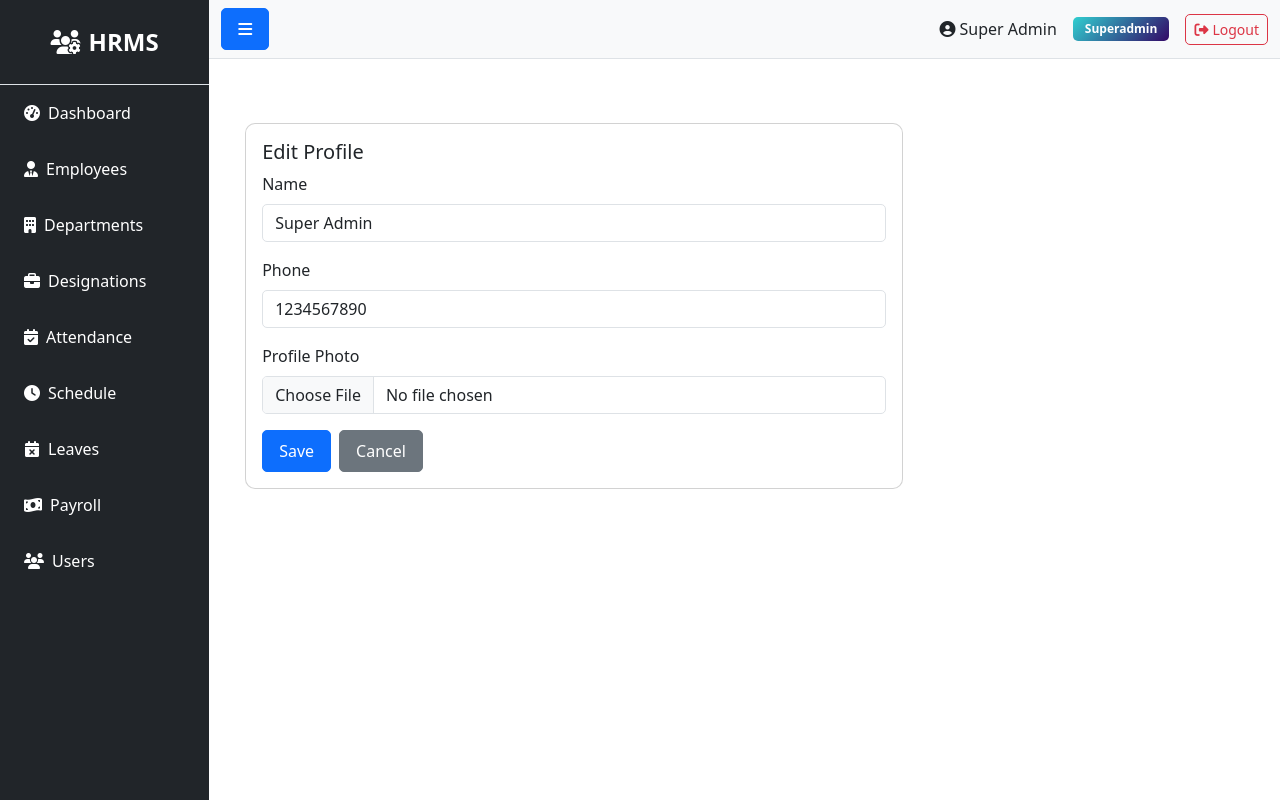
After one commit to vikasprajapat2/HRMS, a Flask app: page /user/profile/edit in a window 1280 px wide. The commit adds this page. Run offline with Flask 3, Linux system fonts and the light colour scheme; a user stored in the database is signed in.

Commit message:
Employee profile (view/edit/photo/change password) + cancel pending leave from dashboard

```diff
--- a/routes/user.py
+++ b/routes/user.py
@@ -7,6 +7,9 @@ import json
 from functools import wraps
 from database import db
 from datetime import datetime
+import os
+from werkzeug.utils import secure_filename
+from flask import current_app
 
 bp = Blueprint('user', __name__, url_prefix='/user')
 bcrypt = Bcrypt()
@@ -230,3 +233,101 @@ def apply_leave():
 
     # GET -> redirect back to dashboard (form is embedded there)
     return redirect(url_for('user.dashboard'))
+
+
+@bp.route('/profile')
+@login_required
+def profile():
+    user = current_user
+    try:
+        employee = Employee.query.filter_by(email=user.email).first()
+    except Exception:
+        employee = None
+    return render_template('admin/user/profile.html', user=user, employee=employee)
+
+
+@bp.route('/profile/edit', methods=['GET', 'POST'])
+@login_required
+def edit_profile():
+    user = current_user
+    try:
+        employee = Employee.query.filter_by(email=user.email).first()
+    except Exception:
+        employee = None
+
+    if request.method == 'POST':
+        user.name = request.form.get('name') or user.name
+        user.phone = request.form.get('phone') or user.phone
+
+        # Update employee details if present
+        if employee:
+            employee.firstname = request.form.get('firstname') or employee.firstname
+            employee.lastname = request.form.get('lastname') or employee.lastname
+            employee.phone = request.form.get('phone') or employee.phone
+
+        # Handle image upload
+        file = request.files.get('image')
+        if file and file.filename:
+            filename = secure_filename(file.filename)
+            upload_folder = os.path.join(current_app.root_path, current_app.config.get('UPLOAD_FOLDER', 'static/uploads'), 'employees')
+            os.makedirs(upload_folder, exist_ok=True)
+            path = os.path.join(upload_folder, filename)
+            file.save(path)
+            # store only filename in db
+            if employee:
+                employee.image = filename
+
+        db.session.commit()
+        flash('Profile updated successfully!', 'success')
+        return redirect(url_for('user.profile'))
+
+    return render_template('admin/user/edit_profile.html', user=user, employee=employee)
+
+
+@bp.route('/profile/change-password', methods=['GET', 'POST'])
+@login_required
+def change_password():
+    user = current_user
+    if request.method == 'POST':
+        old = request.form.get('old_password')
+        new = request.form.get('new_password')
+        confirm = request.form.get('confirm_password')
+
+        if not bcrypt.check_password_hash(user.password, old):
+            flash('Current password is incorrect.', 'danger')
+            return redirect(url_for('user.change_password'))
+        if new != confirm:
+            flash('New passwords do not match.', 'danger')
+            return redirect(url_for('user.change_password'))
+
+        user.password = bcrypt.generate_password_hash(new).decode('utf-8')
+        db.session.commit()
+        flash('Password changed successfully.', 'success')
+        return redirect(url_for('user.profile'))
+
+    return render_template('admin/user/change_password.html')
+
+
+@bp.route('/leave/<int:id>/cancel', methods=['POST'])
+@login_required
+def cancel_leave(id):
+    # Allow employees to cancel their own pending leave requests
+    leave = Leave.query.get_or_404(id)
+    # find employee record for current user
+    try:
+        employee = Employee.query.filter_by(email=current_user.email).first()
+    except Exception:
+        employee = None
+
+    if not employee or leave.employee_id != employee.id:
+        flash('You are not authorized to cancel this leave.', 'danger')
+        return redirect(url_for('user.dashboard'))
+
+    if leave.status != 'pending':
+        flash('Only pending leaves can be cancelled.', 'warning')
+        return redirect(url_for('user.dashboard'))
+
+    db.session.delete(leave)
+    db.session.commit()
+    flash('Leave cancelled successfully.', 'success')
+    return redirect(url_for('user.dashboard'))
--- a/templates/admin/user/dashboard.html
+++ b/templates/admin/user/dashboard.html
@@ -27,8 +27,8 @@
         <p><strong>Department:</strong> {{ employee.department.name if employee.department else '-' }}</p>
         <p><strong>Designation:</strong> {{ employee.designation.name if employee.designation else '-' }}</p>
       </div>
+
       {% endif %}
-    </div>
 
     <div class="col-md-8">
       <div class="card p-3 mb-3">
--- /dev/null
+++ b/templates/admin/user/edit_profile.html
@@ -0,0 +1,45 @@
+{% extends 'base.html' %}
+{% block content %}
+<div class="container mt-4">
+  <div class="row">
+    <div class="col-md-8">
+      <div class="card p-3">
+        <h5>Edit Profile</h5>
+        <form method="POST" enctype="multipart/form-data">
+          <div class="mb-3">
+            <label class="form-label">Name</label>
+            <input type="text" name="name" class="form-control" value="{{ user.name }}" required>
+          </div>
+          <div class="mb-3">
+            <label class="form-label">Phone</label>
+            <input type="text" name="phone" class="form-control" value="{{ user.phone or '' }}">
+          </div>
+
+          {% if employee %}
+          <div class="row">
+            <div class="col-md-6 mb-3">
+              <label class="form-label">First Name</label>
+              <input type="text" name="firstname" class="form-control" value="{{ employee.firstname }}">
+            </div>
+            <div class="col-md-6 mb-3">
+              <label class="form-label">Last Name</label>
+              <input type="text" name="lastname" class="form-control" value="{{ employee.lastname }}">
+            </div>
+          </div>
+          {% endif %}
+
+          <div class="mb-3">
+            <label class="form-label">Profile Photo</label>
+            <input type="file" name="image" class="form-control">
+          </div>
+
+          <div class="d-flex gap-2">
+            <button class="btn btn-primary">Save</button>
+            <a href="{{ url_for('user.profile') }}" class="btn btn-secondary">Cancel</a>
+          </div>
+        </form>
+      </div>
+    </div>
+  </div>
+</div>
+{% endblock %}
```
Also changed, not shown: templates/admin/user/change_password.html (added, +30 -0 lines), templates/admin/user/profile.html (added, +40 -0 lines).
